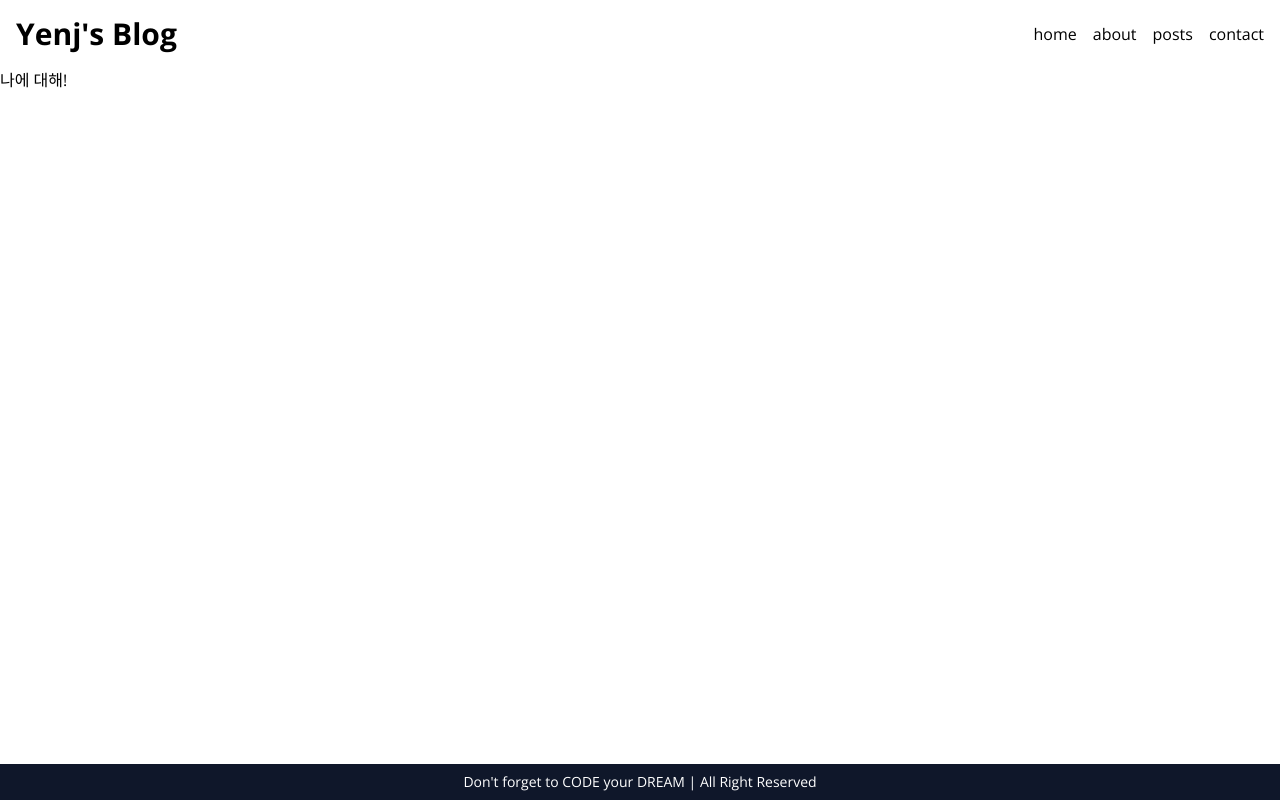
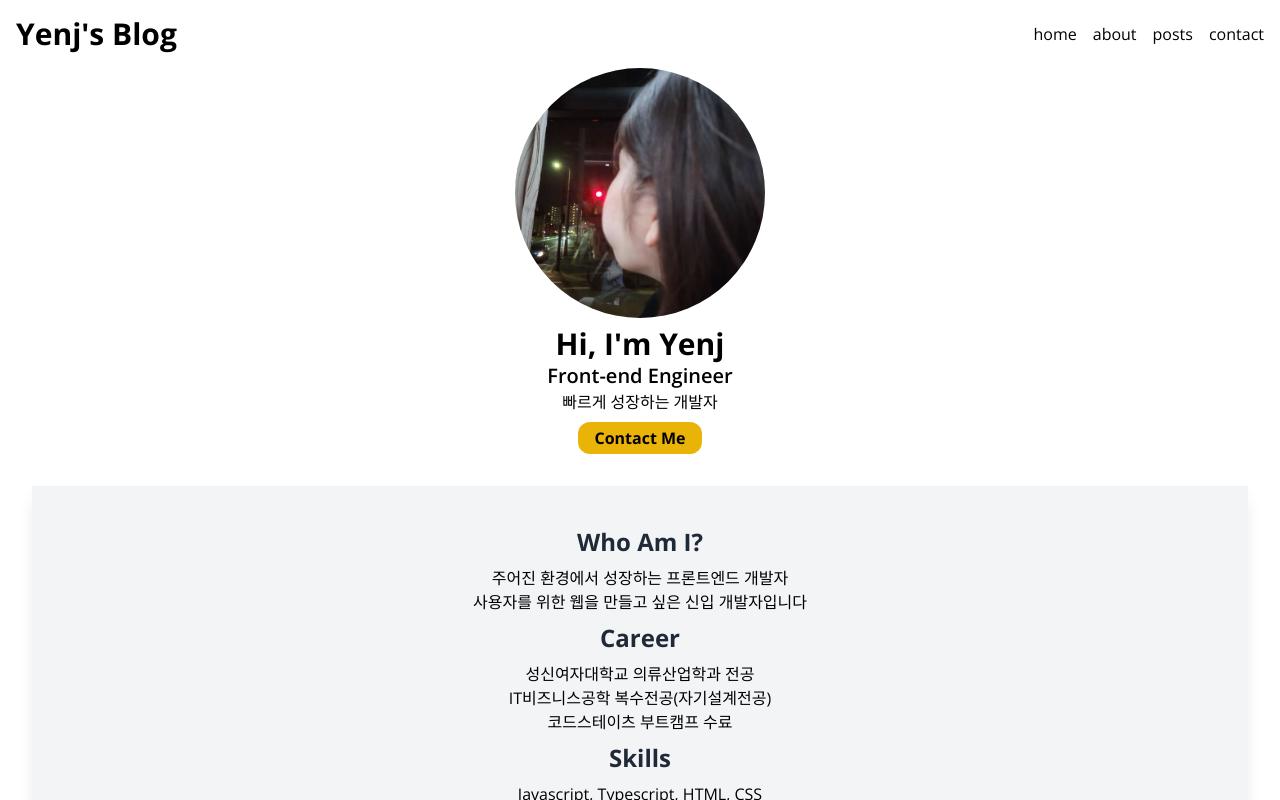
Before and after one commit to jjangyeunii/blog-project, a Next.js app: page /about in a window 1280 px wide. Built offline with nearby package versions, Linux system fonts and the light colour scheme.

Commit message:
about - page

```diff
--- a/src/app/about/page.tsx
+++ b/src/app/about/page.tsx
@@ -1,3 +1,35 @@
+import Hero from "@/components/Hero";
+
+const TITLE_CLASS = "text-2xl font-bold text-gray-800 my-2";
+
 export default function AboutPage() {
-  return <p>나에 대해!</p>;
+  return (
+    <>
+      <Hero />
+      <section className="bg-gray-100 shadow-lg p-8 m-8 text-center">
+        <h2 className={TITLE_CLASS}>Who Am I?</h2>
+        <p>
+          주어진 환경에서 성장하는 프론트엔드 개발자
+          <br />
+          사용자를 위한 웹을 만들고 싶은 신입 개발자입니다
+        </p>
+        <h2 className={TITLE_CLASS}>Career</h2>
+        <p>
+          성신여자대학교 의류산업학과 전공
+          <br />
+          IT비즈니스공학 복수전공(자기설계전공)
+          <br />
+          코드스테이츠 부트캠프 수료
+        </p>
+        <h2 className={TITLE_CLASS}>Skills</h2>
+        <p>
+          Javascript, Typescript, HTML, CSS
+          <br />
+          React, Styled-components, TailwindCSS
+          <br />
+          Git, VS Code
+        </p>
+      </section>
+    </>
+  );
 }
```
